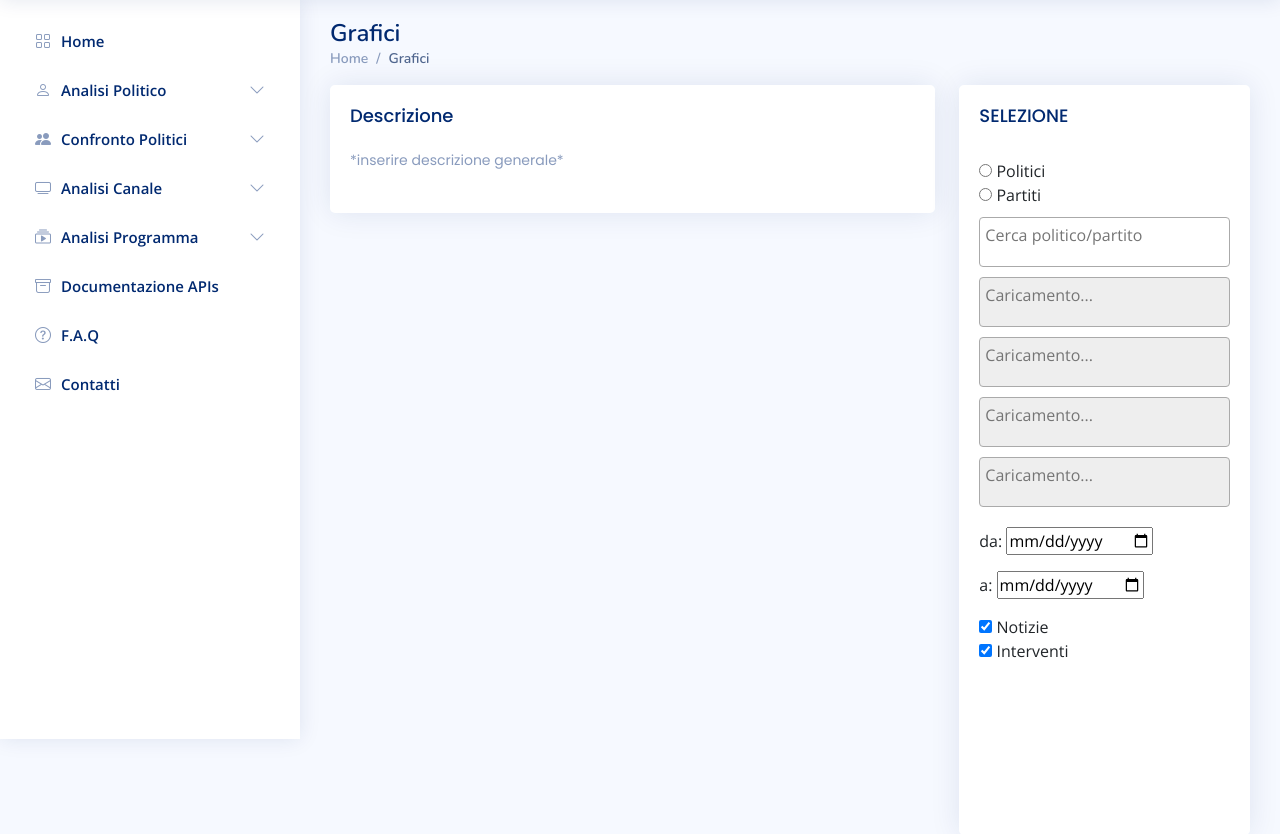
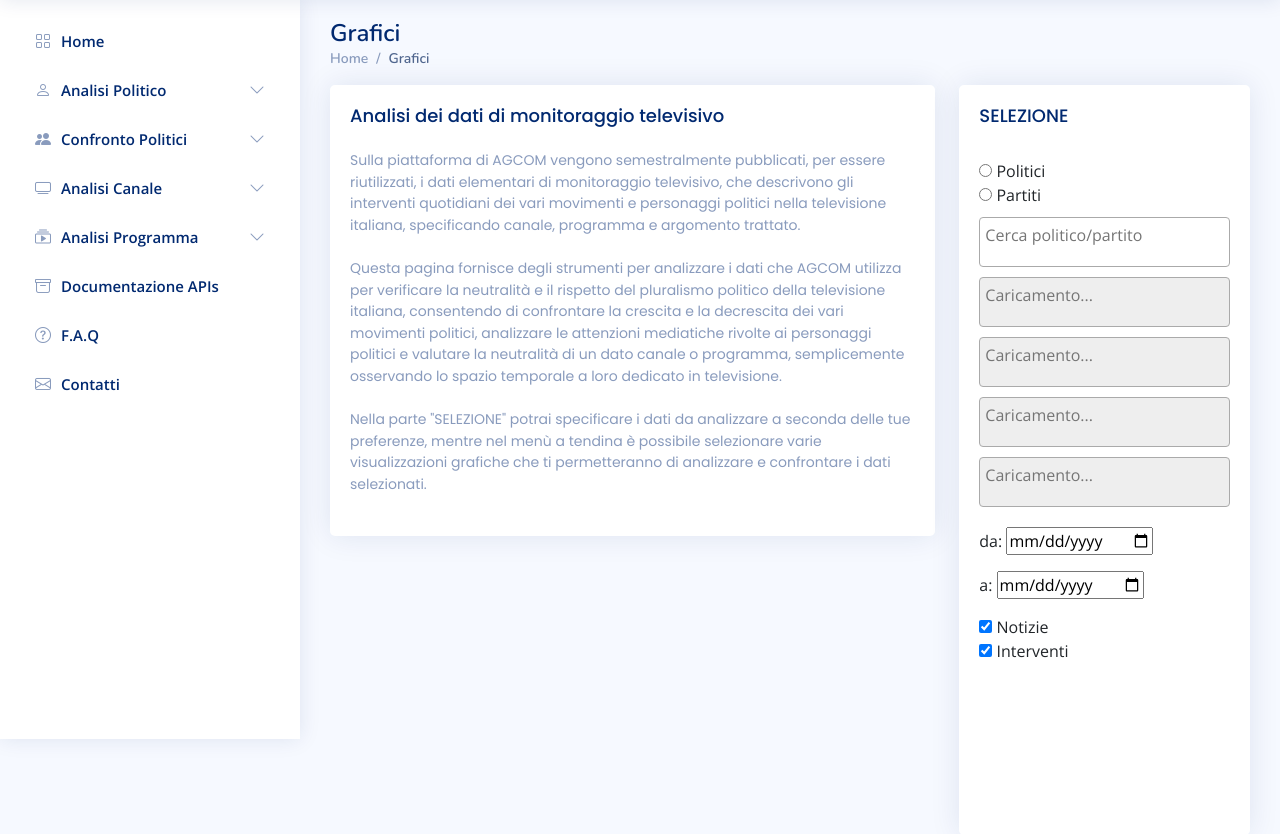
Before and after one commit to MerakWH/AGCOM, a Django app: template code/templates/index.html in a window 1280 px wide. Shown: the part 61-895 px from the top of the page. Run offline with Django 3.2, Linux system fonts and the light colour scheme; the template is opened without the code that fills it, so the values that code supplies are empty; some libraries are stand-ins or nearby versions.

Commit message:
improving user esperience pt 1

```diff
--- a/code/static/charts/bar_chart2.js
+++ b/code/static/charts/bar_chart2.js
@@ -25,13 +25,13 @@ async function barChart2() {
     barChart2Instance.dispose();
   }
   document.querySelector(".card-title").innerHTML =
-    "Confronto Politici <span>/Grafico a Barre</span>";
+    "<u>Confronto Politici</u><span>&nbsp&nbsp&nbsp/seleziona fino a 4 politici-partiti</span> <br><br>Argomenti trattati negli interventi <br><br><span>Questo grafico mostra la quantità totale di tempo che un esponente o gruppo politico ha dedicato a diversi argomenti. <br>Le categorie rappresentano i vari argomenti presenti nel dataset, mentre i valori corrispondono ai tempi di trattazione di ciascun argomento. <br><br>Il grafico interattivo offre la possibilità di nascondere barre non d’interesse cliccandoci sopra, con la possibilità di ripristinarle tramite il tasto <u>back</u>. <br>Inoltre, è possibile nascondere un intero set di dati cliccando sul nome corrispondente nella legenda.</span>";
   if (
     $("#select_pol").val()[0] == undefined ||
     $("#select_pol").val()[0] == ""
   ) {
     document.querySelector(".card-title").innerHTML =
-      "Confronto Politici <span>/Grafico a Barre<br><br> You need to select at least a politician/political group to use this chart</span>";
+      "<u>Confronto Politici</u><span>&nbsp&nbsp&nbsp/seleziona fino a 4 politici-partiti</span> <br><br>Argomenti trattati negli interventi <br><br><span>É necessario selezionare almeno un politico/partito per utilizzare questo grafico. </span>";
     functionIsRunning = false;
     return 0;
   }
@@ -147,12 +147,6 @@ async function barChart2() {
     series.push({ name: politicians[index], type: "bar", data: m });
   });
   var option = {
-    title: {
-      left: "center",
-      top: "top",
-      subtext:
-        "check how much a politician/political group talked about a certain topic (in minutes), \n and compare up to 4 politician/political groups, \n click on a topic (bar) to hide it!",
-    },
     tooltip: {
       trigger: "axis",
       axisPointer: {
--- a/code/static/charts/bar_chart3.js
+++ b/code/static/charts/bar_chart3.js
@@ -25,13 +25,13 @@ async function barChart3() {
     barChart3Instance.dispose();
   }
   document.querySelector(".card-title").innerHTML =
-    "Analisi Politico <span>/Grafico a Barre</span>";
+    "<u>Analisi Politico</u> <br><br>Tempo di trasmissione per canale televisivo <br><br><span>Questo grafico mostra il tempo totale degli interventi di un esponente o gruppo politico sui diversi canali televisivi, consente quindi di analizzare quanto tempo un canale dedica a un determinato politico o partito. <br>Le categorie rappresentano i canali presenti nella banca dati, mentre i valori indicano i tempi totali di intervento su ciascun canale. <br><br>Cliccando su una delle barre rappresentanti i canali, si accede a un grafico a barre sovrapposte, che descrive il tempo di trasmissione deidcato all'esponente nei programmi del canale selezionato, mostrando anche gli argomenti trattati nell'intervento.</span>";
   if (
     $("#select_pol").val()[0] == undefined ||
     $("#select_pol").val()[0] == ""
   ) {
     document.querySelector(".card-title").innerHTML =
-      "Analisi Politico <span>/Grafico a Barre<br><br> You need to select at least a politician/political group to use this chart</span>";
+      "<u>Analisi Politico</u> <br><br>Tempo di trasmissione per canale televisivo <br><br><span>É necessario selezionare un politico/partito per utilizzare questo grafico. </span>";
     functionIsRunning = false;
     return 0;
   }
@@ -163,13 +163,6 @@ async function barChart3() {
     new_final_value.push(val.value);
   });
   option = {
-    title: {
-      text: "Interventions in channel",
-      subtext:
-        "check how many minutes a politician talked in every channel, \n click on a channel (bar) to analyze all the programs in that channel!",
-      left: "center",
-      top: "top",
-    },
     xAxis: {
       type: "category",
       data: new_final_channel,
--- a/code/static/charts/bar_pie_chart.js
+++ b/code/static/charts/bar_pie_chart.js
@@ -35,7 +35,7 @@ async function barPieChart() {
     barPieChartInstance.dispose();
   }
   document.querySelector(".card-title").innerHTML =
-    "Analisi Canale <span>/Grafico a Barre</span>";
+    "<u>Analisi Canale</u><span>&nbsp&nbsp&nbsp/seleziona fino a 4 politici-partiti </span><br><br>Tempo di partecipazione nei programmi <br><br><span>Questo grafico rappresenta la durata degli interventi nei programmi di un canale televisivo riguardo un esponente o gruppo politico negli anni. <br>Le categorie corrispondono ai programmi televisivi all'interno di un canale, mentre i valori indicano il tempo totale degli interventi associati a ciascun programma. <br>Questo grafico consente di analizzare quanto tempo un programma ha dedicato a un politico o partito specifico in un anno, permettendo di confrontare le tendenze dei dati tra diversi anni. <br>Inoltre, viene visualizzato un piccolo grafico a torta che mostra la somma totale del tempo di intervento per ogni politico o partito nel canale durante l'anno selezionato. <br><br>Il grafico è interattivo, permette di nascondere le barre non d’interesse cliccandoci sopra, con la possibilità di ripristinarle tramite il tasto <u>back</u>. <br>È inoltre possibile nascondere uno dei set di dati cliccando sul nome corrispondente nella legenda. </span>";
   if (
     $("#select_pol").val()[0] == undefined ||
     $("#select_pol").val()[0] == "" ||
@@ -43,7 +43,7 @@ async function barPieChart() {
     $("#select_channels").val()[0] == ""
   ) {
     document.querySelector(".card-title").innerHTML =
-      "Analisi Canale <span>/Grafico a Barre<br><br> You need to select at least a politician/political group and a channel to use this chart</span>";
+      "<u>Analisi Canale</u><span>&nbsp&nbsp&nbsp/seleziona fino a 4 politici-partiti </span><br><br>Tempo di partecipazione nei programmi <br><br><span>É necessario selezionare almeno un politico/partito e un canale per utilizzare questo grafico. </span>";
     return 0;
   }
   barPieChartInstance = echarts.init(bpC);
@@ -181,7 +181,7 @@ async function barPieChart() {
       series_.push({ data: politicians_list[p][x] });
     });
     series_.push({ data: data_ });
-    var title = url_c + "   " + x;
+    var title = decodeURIComponent(url_c) + "   " + x;
     var f_title = { text: title };
     options.push({ title: f_title, series: series_ });
   }
@@ -228,8 +228,6 @@ async function barPieChart() {
         },
       },
       title: {
-        subtext:
-          "check for every year how much minutes a politician/political group \n talked in all the programs of a selected channel \n and compare up to 4 politician/political groups \n click on a program (bar) to hide it! ",
         left: "center",
         top: "top",
       },
--- a/code/static/charts/line_chart.js
+++ b/code/static/charts/line_chart.js
@@ -25,13 +25,13 @@ async function lineChart() {
     lineChartInstance.dispose();
   }
   document.querySelector(".card-title").innerHTML =
-    "Confronto Politici <span>/Grafico a Linee 1</span>";
+    "<u>Confronto Politici</u><span>&nbsp&nbsp&nbsp/seleziona fino a 4 politici-partiti</span> <br><br>Interventi annui <br><br><span>Questo grafico rappresenta il numero degli interventi di un esponente o gruppo politico nel corso degli anni, permettendo di analizzare l'andamento della presenza televisiva di un soggetto, individuando eventuali picchi o cali di interesse. <br>Le categorie corrispondono agli anni, mentre i valori indicano il numero totale di interventi e notizie trasmesse durante ciascun anno. <br><br>La legenda in alto consente di nascondere o mostrare i vari insiemi di dati. </span>";
   if (
     $("#select_pol").val()[0] == undefined ||
     $("#select_pol").val()[0] == ""
   ) {
     document.querySelector(".card-title").innerHTML =
-      "Confronto Politici <span>/Grafico a Linee 1 <br><br> You need to select at least a politician/political group to use this chart</span>";
+      "<u>Confronto Politici</u><span>&nbsp&nbsp&nbsp/seleziona fino a 4 politici-partiti</span> <br><br>Interventi annui <br><br><span>É necessario selezionare almeno un politico/partito per utilizzare questo grafico. </span>";
     functionIsRunning = false;
     return 0;
   }
@@ -130,11 +130,6 @@ async function lineChart() {
     yAxis: {
       type: "value",
     },
-    title: {
-      subtext:
-        "check the interventions made per year and compare up to 4 politician/political groups",
-      left: "center",
-    },
     grid: {
       top: 150,
     },
--- a/code/static/charts/radar_chart.js
+++ b/code/static/charts/radar_chart.js
@@ -25,13 +25,13 @@ async function radarChart() {
     radarChartInstance.dispose();
   }
   document.querySelector(".card-title").innerHTML =
-    "Confronto Politici <span>/Grafico Radar</span>";
+    "<u>Confronto Politici</u><span>&nbsp&nbsp&nbsp/seleziona fino a 4 politici-partiti</span> <span> </span>";
   if (
     $("#select_pol").val()[0] == undefined ||
     $("#select_pol").val()[0] == ""
   ) {
     document.querySelector(".card-title").innerHTML =
-      "Confronto Politici <span>/Grafico Radar<br><br> You need to select at least a politician/political group to use this chart</span>";
+      "<u>Confronto Politici</u><span>&nbsp&nbsp&nbsp/seleziona fino a 4 politici-partiti</span> <br><br> <br><br><span>É necessario selezionare almeno un politico/partito per utilizzare questo grafico. </span>";
     functionIsRunning = false;
     return 0;
   }
--- a/code/templates/index.html
+++ b/code/templates/index.html
@@ -207,7 +207,17 @@
 
 
                 <div class="card-body">
-                  <h5 class="card-title">Descrizione <span><br><br>*inserire descrizione generale*</span></h5>
+                  <h5 class="card-title">Analisi dei dati di monitoraggio televisivo <span><br><br>Sulla piattaforma di AGCOM vengono semestralmente pubblicati, per essere riutilizzati, i dati elementari di
+                    monitoraggio televisivo, che descrivono gli interventi quotidiani dei vari movimenti e
+                    personaggi politici nella televisione italiana, specificando canale, programma e argomento trattato. <br><br>
+                    Questa pagina fornisce degli strumenti per analizzare i dati che AGCOM utilizza per verificare la neutralità e il rispetto del pluralismo politico della
+                    televisione italiana, consentendo di
+                    confrontare la crescita e la decrescita dei vari movimenti politici, analizzare le attenzioni mediatiche rivolte ai
+                    personaggi politici e valutare la neutralità di un dato canale o programma, semplicemente osservando lo spazio
+                    temporale a loro dedicato in televisione. <br><br>
+                    Nella parte "SELEZIONE" potrai specificare i dati da analizzare a seconda delle tue preferenze, mentre nel menù a tendina è possibile selezionare varie visualizzazioni grafiche
+                    che ti permetteranno di analizzare e confrontare i dati selezionati.
+                  </span></h5>
 
                     <div id="barChart2" style="width: 100%; height:800px; display: none;"></div>
                     <div id="barChart3" style="width: 100%; height:600px; display: none;"></div>
```
